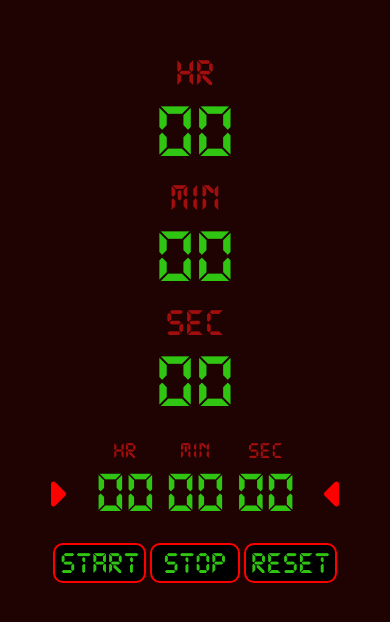
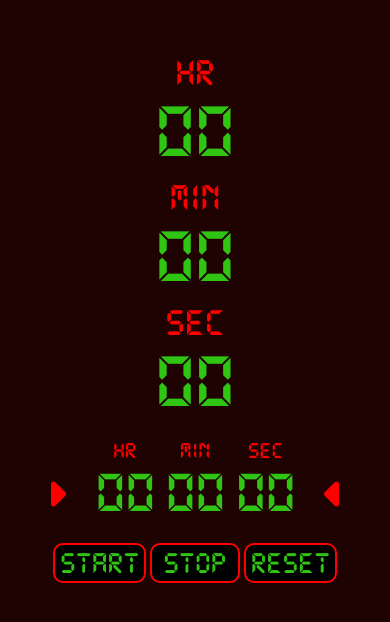
Before and after one commit to melketesfay/BrowserTimer, a plain HTML site: page index.html in a window 390 px wide. Shown: the part 104-726 px from the top of the page. Drawn offline with Linux system fonts and the light colour scheme.

Commit message:
changed text color on mobile to red

```diff
--- a/style.css
+++ b/style.css
@@ -211,7 +211,8 @@ svg{
         font-size: 10vw;
         justify-self: center;
         align-self: center;
-        color: rgb(161, 14, 14);
+        /* color: rgb(161, 14, 14); */
+        color: red;
     }
 
     .enterTime input {
@@ -251,7 +252,8 @@ svg{
         max-width: 9vw;
         font-family: Digital;
         background-color: rgb(31, 2, 2);
-        color: rgb(161, 14, 14);
+        /* color: rgb(161, 14, 14); */
+        color: red;
         outline-style: none;
         appearance: none;
         border: none;
```
